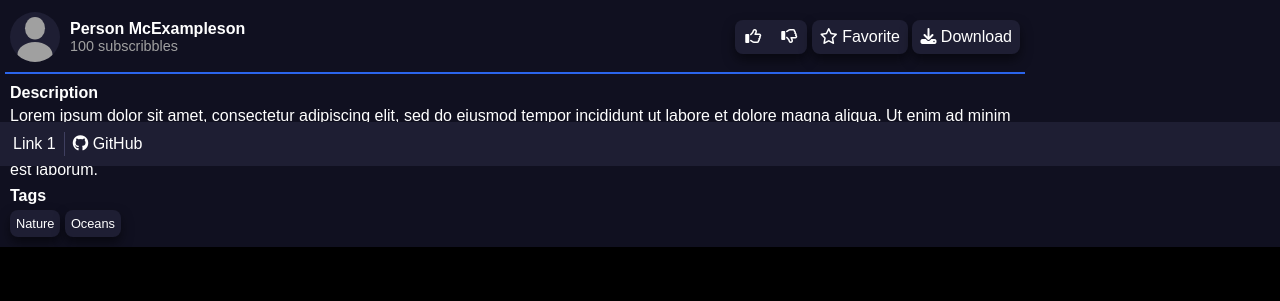
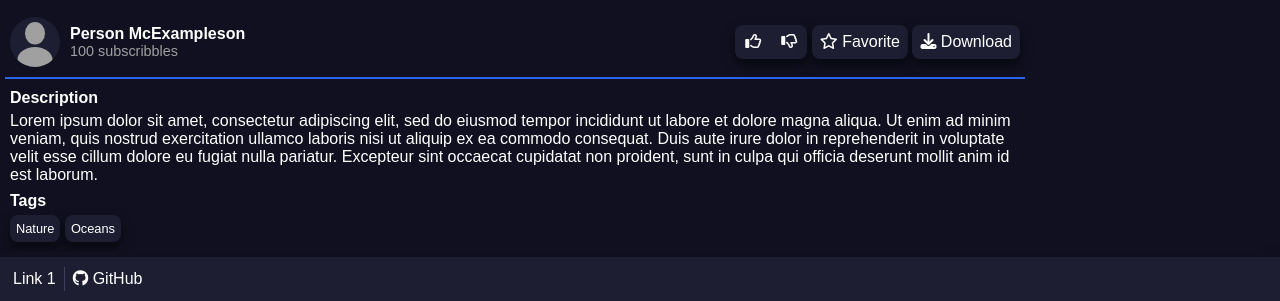
Before and after one commit to cm-360/VisiVerse, a Python web app: template visiverse/templates/pages/view.html in a window 1280 px wide. Shown: the part 634-935 px from the top of the page. Before the commit the page ends 881 px from the top, so only its background shows below. Run offline with Jinja, Linux system fonts and the light colour scheme; the template is opened without the code that fills it, so the values that code supplies are empty.

Commit message:
fix footer alignment, small style cleanup

```diff
--- a/visiverse/static/css/custom.css
+++ b/visiverse/static/css/custom.css
@@ -29,14 +29,16 @@
 body {
 	margin: 0;
 	min-height: 100vh;
-	position: relative;
+	display: flex;
+	flex-direction: column;
 	color: var(--color-text-foreground);
 	background-color: var(--color-bg);
 	font-family: Arial, Helvetica, sans-serif;
 }
 main {
 	max-width: var(--page-content-size);
-	margin: auto;
+	margin: 0 auto;
+	overflow: auto;
 }
 
 heading {
@@ -293,12 +295,12 @@
 
 /* Pager header and footer */
 .page-header {
-	margin-bottom: 5px;
+	padding-bottom: 5px;
 }
 .page-footer {
 	width: 100%;
-	position: absolute;
-	bottom: 0;
+	margin-top: auto;
+	padding-top: 5px;
 }
 .footer-content {
 	display: flex;
--- a/visiverse/templates/features/footer.html
+++ b/visiverse/templates/features/footer.html
@@ -1,5 +1,5 @@
 <footer class="page-footer">
-	<nav class="nav-container">
+	<nav class="nav-container shadow">
 		<div class="nav-inner">
 			<div class="footer-content">
 				<a class="footer-link link" href="#">Link 1</a>
--- a/visiverse/templates/features/header.html
+++ b/visiverse/templates/features/header.html
@@ -1,5 +1,5 @@
-<header>
-	<nav class="nav-container nav-top shadow">
+<header class="page-header">
+	<nav class="nav-container shadow">
 		<div class="nav-inner">
 			<a class="nav-brand link" href="{{ url_for('page_home') }}">
 				<img class="nav-logo" src="{{ url_for('static', filename='favicon.svg') }}">
```
